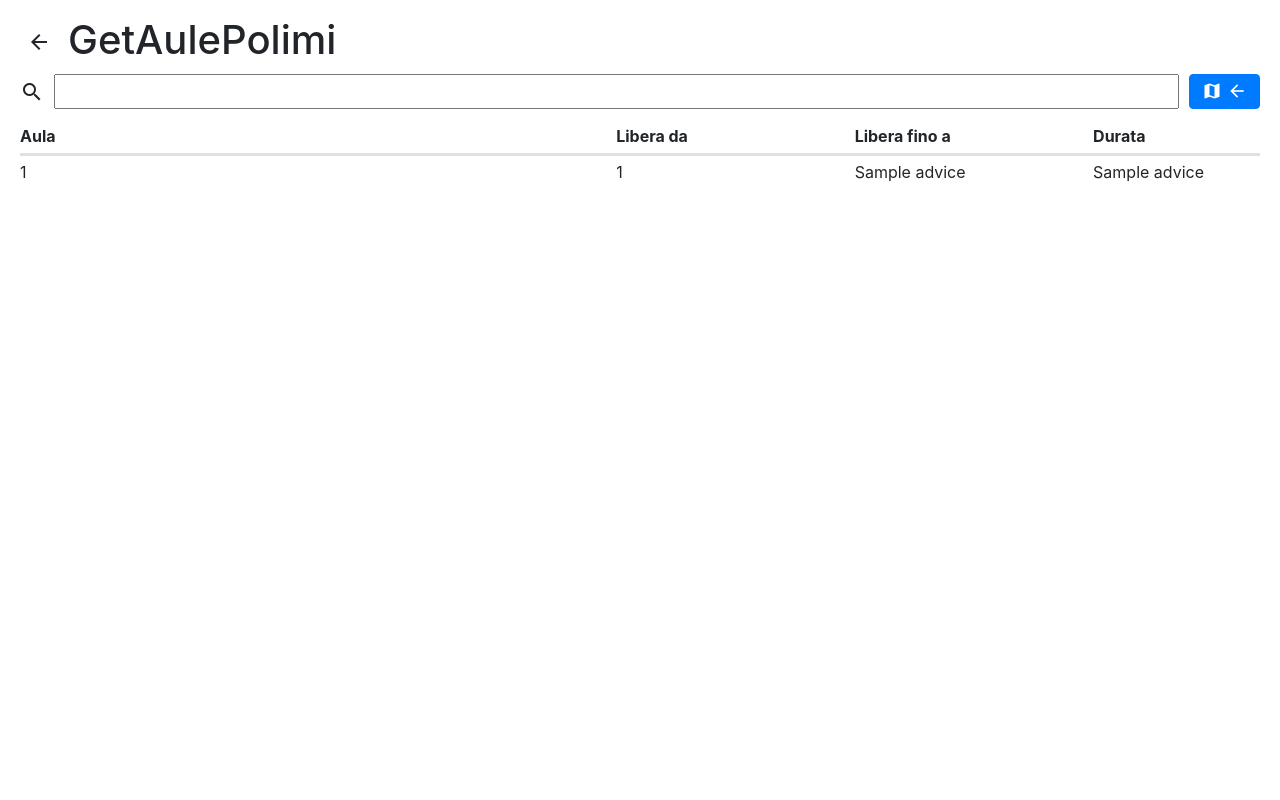
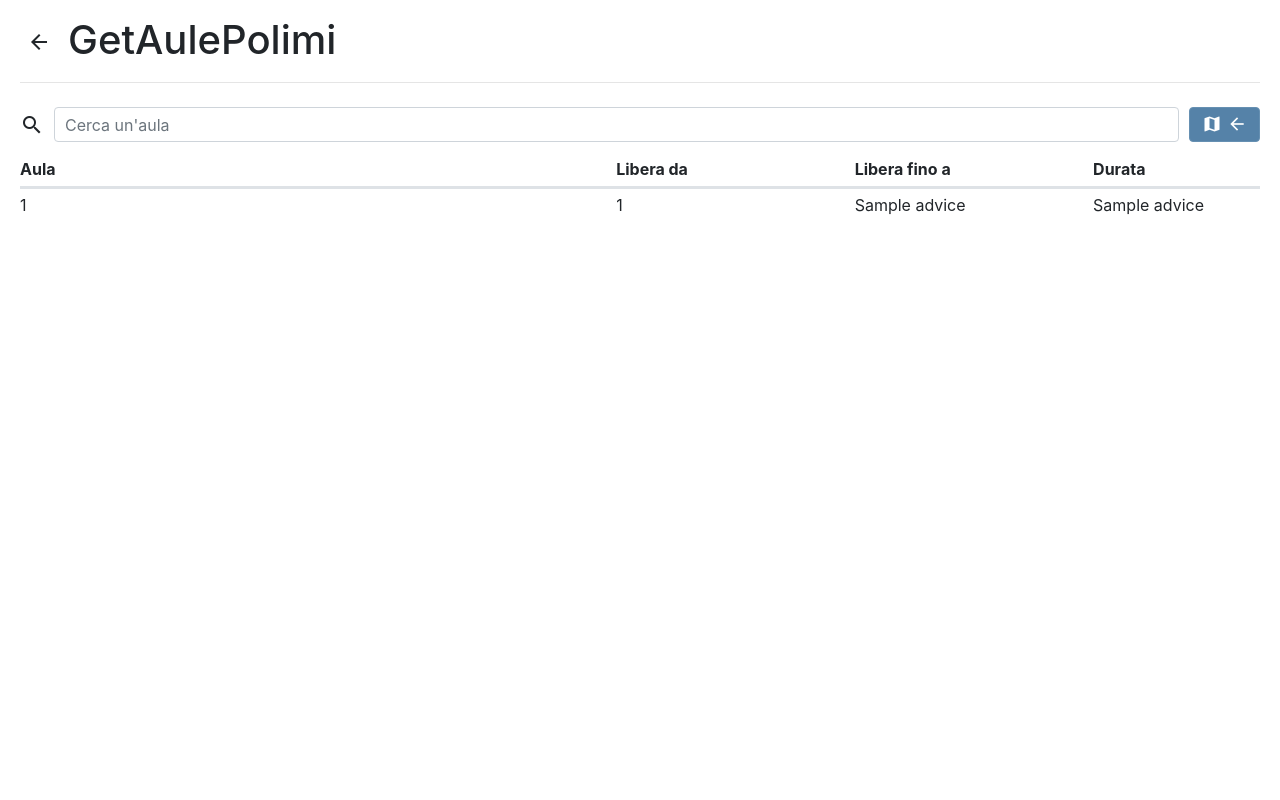
Before and after one commit to frephs/get-aule-polimi, a Flask app: template templates/results.html in a window 1280 px wide. Run offline with Flask 2, Linux system fonts and the light colour scheme; the template is opened without the code that fills it: most values are stand-ins (such as "Sample title", 1, 10 or a date in 2020); some libraries are stand-ins or nearby versions.

Commit message:
Minor changes

```diff
--- a/static/css/style.css
+++ b/static/css/style.css
@@ -1,7 +1,37 @@
 
 html {
    height: 100%;
+   scroll-behavior: smooth;
+
 }
+
+---------------------
+Scrollbar
+---------------------
+**/
+
+/* width */
+::-webkit-scrollbar {
+     width: 10px;
+     height: 10px;
+}
+
+/* Track */
+::-webkit-scrollbar-track {
+     background: #f1f1f1;
+}
+
+/* Handle */
+::-webkit-scrollbar-thumb {
+     border-radius: 10px;
+     background: #C5CAE9;
+}
+
+/* Handle on hover */
+::-webkit-scrollbar-thumb:hover {
+     background: #5582A8;
+}
+
 
 body {
    height: 100%;
@@ -46,7 +76,9 @@
    overflow: auto;
    display: flex;
    flex-direction: column;
+   overflow-y: hidden;
 }
+
 #table {
    display: flex;
    flex-direction: column;
@@ -125,19 +157,16 @@
 }
 
 .button {
-   background-color: dodgerblue;
-   border-radius: 5px;
-   padding: 10px 20px;
+   background-color: #5582A8;
    color: white;
    transition: background-color 0.5s;
    cursor: pointer;
-   font-size: 20px;
-   user-select: none;
-   font-weight: 500;
+   border-color: #6690b2
+
 }
 
 .button:hover {
-   background-color: #5baeff;
+   background-color: #3c5c77;
 }
 #search-bar {
    display: flex;
--- a/templates/results.html
+++ b/templates/results.html
@@ -29,11 +29,13 @@
 </head>
 <body>
 <div class="container pt-3">
-    <h1 id="title"><span id="title-back" class="material-icons">arrow_back</span>GetAulePolimi</h1>
+    <h1 id="title"><span id="title-back" class="material-icons">arrow_back</span>GetAulePolimi
+    <hr>
+</h1>
     <div id="search-bar">
         <span class="material-icons">search</span>
-        <input id="search" autocomplete="off">
-        <span id="open" class="btn btn-primary material-icons">map close</span></div>
+        <input class="form-control" id="search" autocomplete="off" placeholder="Cerca un'aula">
+        <span id="open" class="btn btn-primary button material-icons">map close</span></div>
     <div id="container">
         <div id="table-container">
 
```
Also changed, not shown: templates/index.html (+14 -1 lines).
